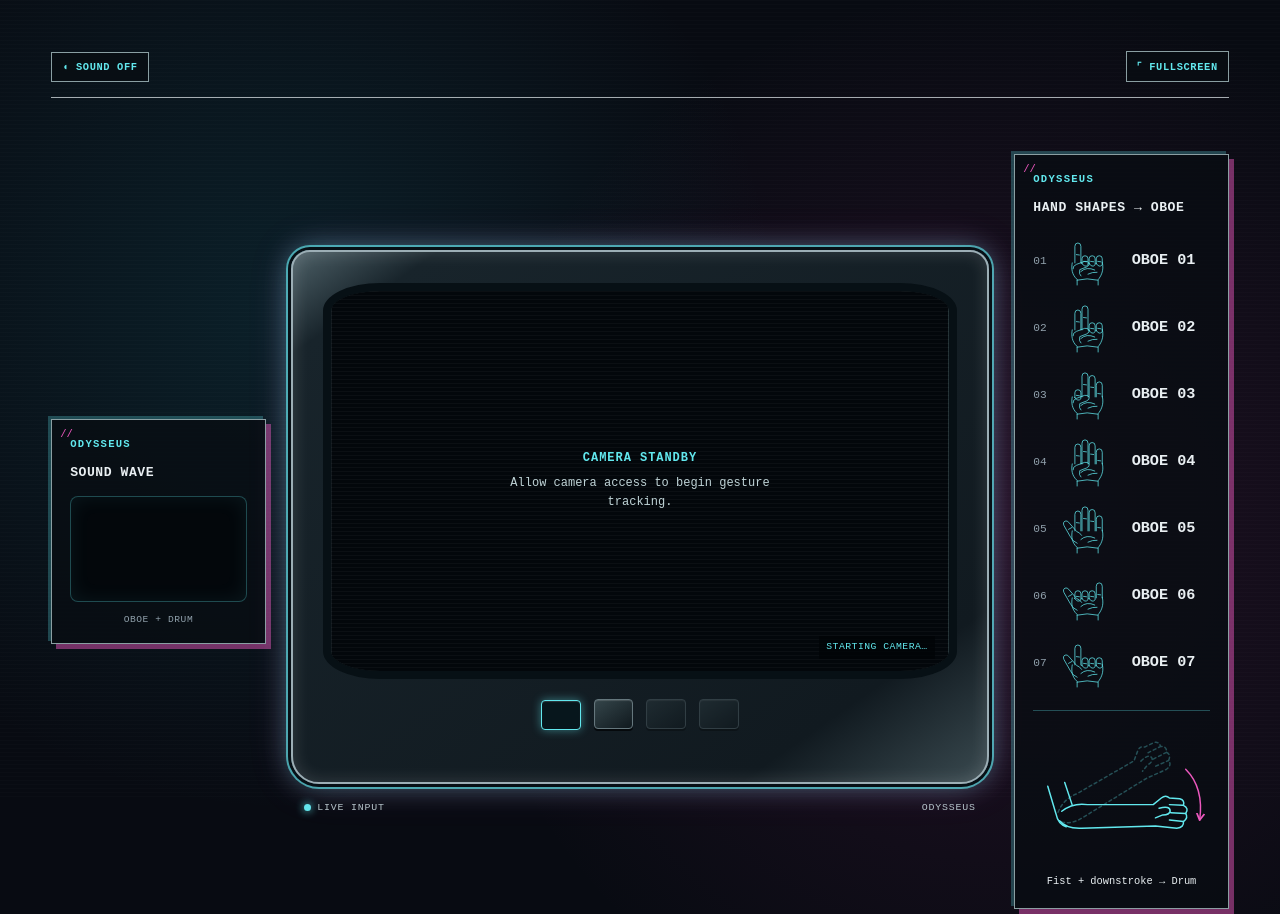
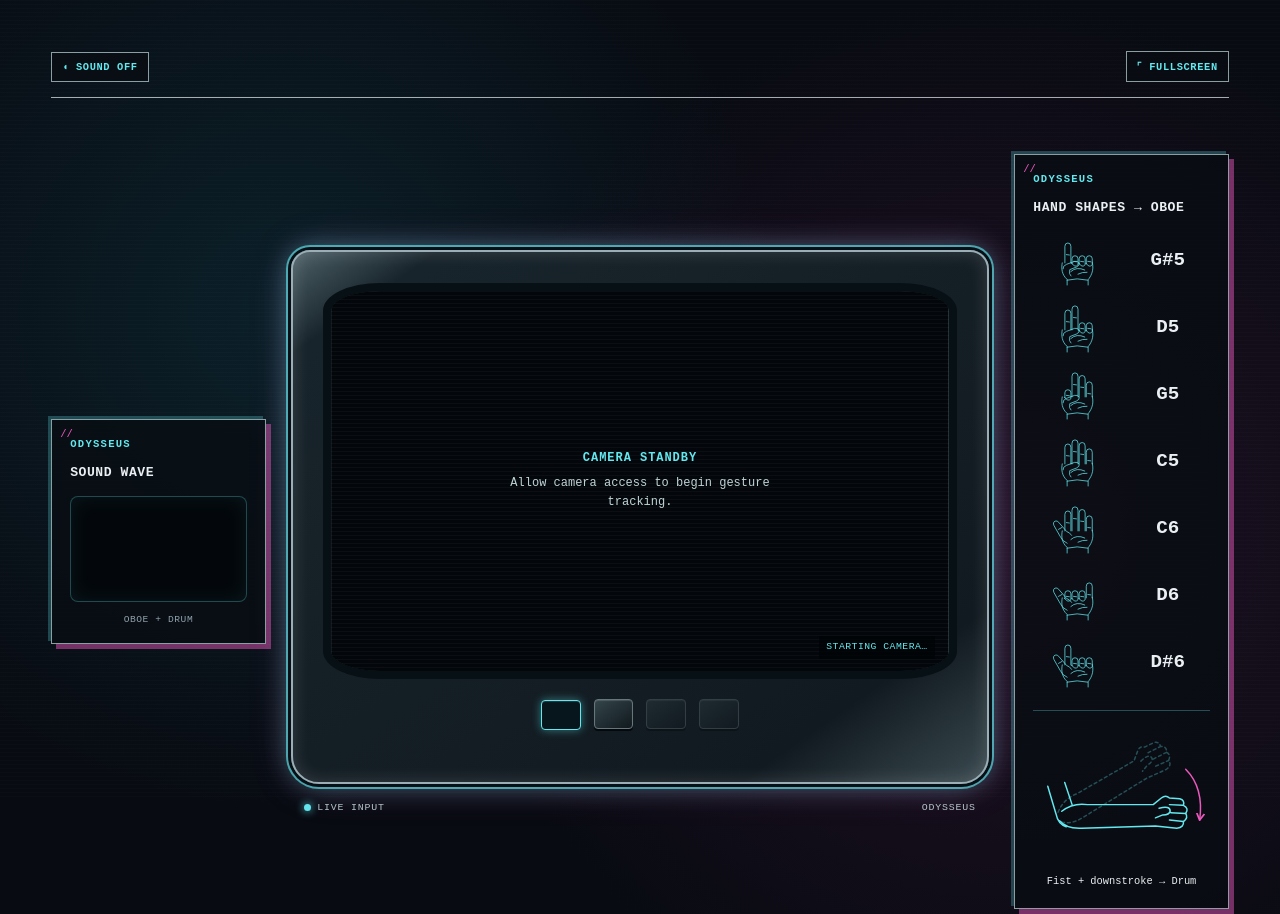
Before and after one commit to Boyiiiisun/HandyBand, a plain HTML site: page index.html in a window 1280 px wide. Drawn offline with Linux system fonts and the light colour scheme.

Commit message:
feat: enhance Oboe gesture presentation to match Piano style

```diff
--- a/index.html
+++ b/index.html
@@ -326,6 +326,8 @@
       .note-slot { display: block; color: var(--ink); font-size: 1.2rem; font-weight: 700; line-height: 1.4; text-align: center; }
       [data-instruction-style="Piano"] .gesture-row { grid-template-columns: repeat(2, minmax(0, 1fr)); }
       [data-instruction-style="Piano"] .gesture-icon { justify-self: center; }
+      [data-instruction-style="Odysseus"] .note-gesture-list .gesture-row { grid-template-columns: repeat(2, minmax(0, 1fr)); }
+      [data-instruction-style="Odysseus"] .note-gesture-list .gesture-icon { justify-self: center; }
       .piano-heading { display: grid; grid-template-columns: repeat(2, minmax(0, 1fr)); align-items: center; gap: 8px; width: 100%; max-width: 300px; margin-left: auto; margin-right: auto; text-align: center; }
       .piano-heading span { color: var(--cyan); font-size: .82rem; }
       #left-instructions { grid-column: 1; }
@@ -415,14 +417,15 @@
           <section data-instruction-style="Odysseus">
             <p class="kicker">ODYSSEUS</p>
             <h2>Hand shapes → Oboe</h2>
-            <ul class="gesture-list">
-              <li class="gesture-row"><span class="gesture-number">01</span><img class="gesture-icon" src="./web/gestures/gesture-1.svg" alt="Index extended" width="48" height="58"><span class="gesture-sound">OBOE 01</span></li>
-              <li class="gesture-row"><span class="gesture-number">02</span><img class="gesture-icon" src="./web/gestures/gesture-2.svg" alt="Index and middle extended" width="48" height="58"><span class="gesture-sound">OBOE 02</span></li>
-              <li class="gesture-row"><span class="gesture-number">03</span><img class="gesture-icon" src="./web/gestures/gesture-3.svg" alt="Middle, ring and pinky extended; thumb and index bent" width="48" height="58"><span class="gesture-sound">OBOE 03</span></li>
-              <li class="gesture-row"><span class="gesture-number">04</span><img class="gesture-icon" src="./web/gestures/gesture-4.svg" alt="Index, middle, ring and pinky extended" width="48" height="58"><span class="gesture-sound">OBOE 04</span></li>
-              <li class="gesture-row"><span class="gesture-number">05</span><img class="gesture-icon" src="./web/gestures/gesture-5.svg" alt="All fingers extended" width="48" height="58"><span class="gesture-sound">OBOE 05</span></li>
-              <li class="gesture-row"><span class="gesture-number">06</span><img class="gesture-icon" src="./web/gestures/gesture-6.svg" alt="Thumb and pinky extended" width="48" height="58"><span class="gesture-sound">OBOE 06</span></li>
-              <li class="gesture-row"><span class="gesture-number">07</span><img class="gesture-icon" src="./web/gestures/gesture-7.svg" alt="Thumb and index extended" width="48" height="58"><span class="gesture-sound">OBOE 07</span></li>
+            <!-- Match the Piano note-label presentation for the Oboe samples. -->
+            <ul class="gesture-list note-gesture-list">
+              <li class="gesture-row"><img class="gesture-icon" src="./web/gestures/gesture-1.svg" alt="Index extended" width="48" height="58"><span class="note-slot">G#5</span></li>
+              <li class="gesture-row"><img class="gesture-icon" src="./web/gestures/gesture-2.svg" alt="Index and middle extended" width="48" height="58"><span class="note-slot">D5</span></li>
+              <li class="gesture-row"><img class="gesture-icon" src="./web/gestures/gesture-3.svg" alt="Middle, ring and pinky extended; thumb and index bent" width="48" height="58"><span class="note-slot">G5</span></li>
+              <li class="gesture-row"><img class="gesture-icon" src="./web/gestures/gesture-4.svg" alt="Index, middle, ring and pinky extended" width="48" height="58"><span class="note-slot">C5</span></li>
+              <li class="gesture-row"><img class="gesture-icon" src="./web/gestures/gesture-5.svg" alt="All fingers extended" width="48" height="58"><span class="note-slot">C6</span></li>
+              <li class="gesture-row"><img class="gesture-icon" src="./web/gestures/gesture-6.svg" alt="Thumb and pinky extended" width="48" height="58"><span class="note-slot">D6</span></li>
+              <li class="gesture-row"><img class="gesture-icon" src="./web/gestures/gesture-7.svg" alt="Thumb and index extended" width="48" height="58"><span class="note-slot">D#6</span></li>
             </ul>
             <figure class="drum-guide">
               <img src="./web/gestures/drum-downstroke.svg" alt="A closed fist and forearm swing downward from the faint raised position" width="240" height="150">
```
